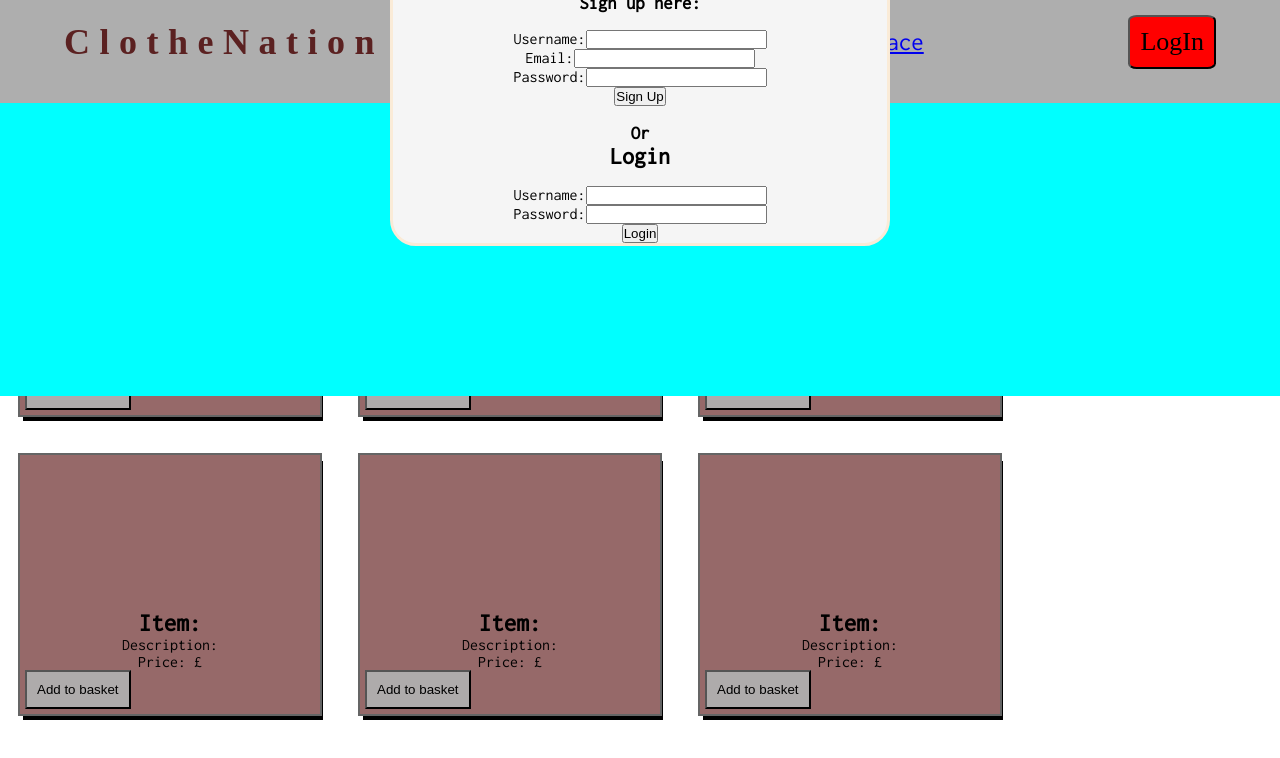
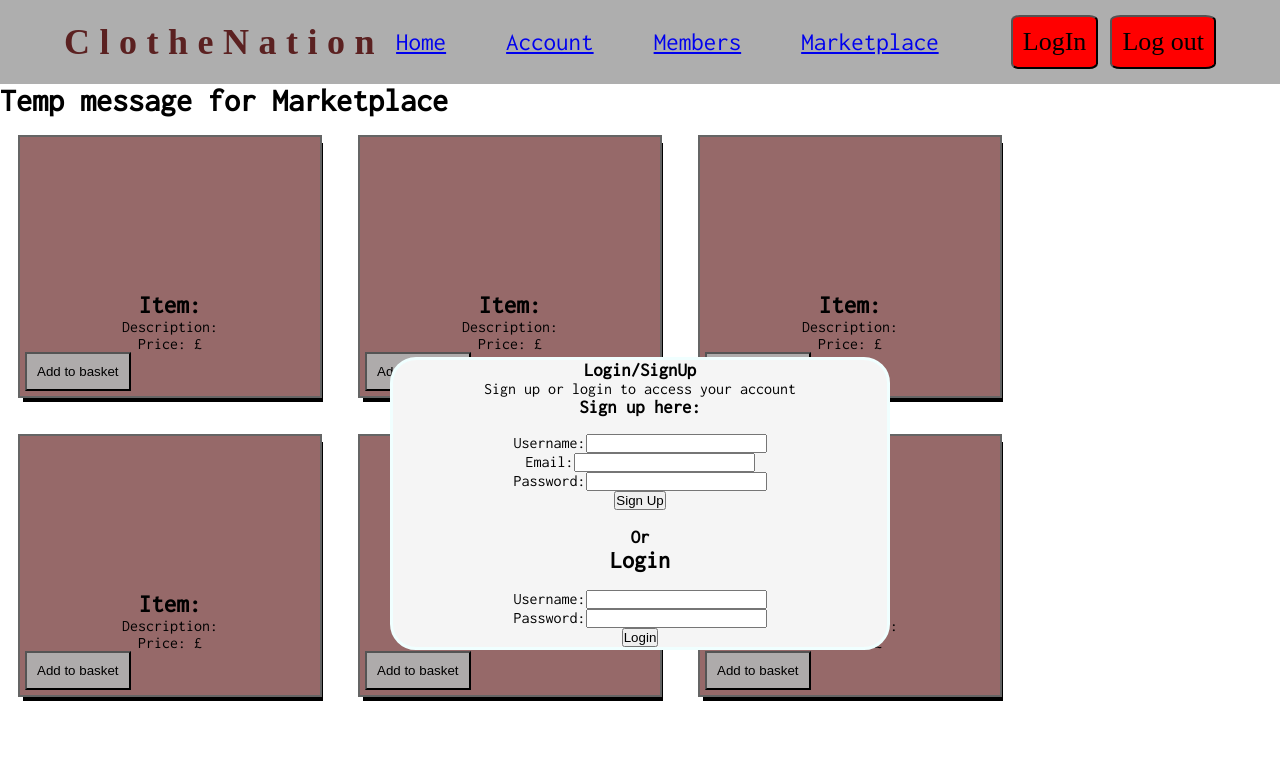
Before and after one commit to Vynnukh/ClotheNation-Final-Project, a React (Create React App) app: page /Marketplace in a window 1280 px wide. Both pictures are taken after a click on the link "LogIn". Shown: the top 758 px of the page. Built offline with nearby package versions, Linux system fonts and the light colour scheme; a web font is replaced by a local one.

Commit message:
Members Page

```diff
--- a/src/App.css
+++ b/src/App.css
@@ -14,13 +14,13 @@
   padding: 0rem;
 }
 
-.login {
+.modal {
   position: fixed;
   left: 0;
   top: 10;
   right: 0;
-  bottom: 10;
-  background-color: aqua;
+  bottom: 0;
+  background-color: rgb (220, 219, 226, 0.8);
   display: flex;
   align-items: center;
   justify-content: center;
@@ -29,17 +29,17 @@
   pointer-events: none;
 }
 
-.login.show {
+.modal.show {
   opacity: 1;
   pointer-events: visible;
 }
 
-.login-content {
+.modal-content {
   width: 500px;
   height: fit-content;
   border-radius: 26px;
   background: whitesmoke;
-  border: 3px solid antiquewhite;
+  border: 3px solid azure;
   transform: translateY(-150px)
 }
 
--- a/src/App.js
+++ b/src/App.js
@@ -4,6 +4,8 @@ import Home from "./components/Home.js"
 import Account from "./components/Account.js"
 import Marketplace from "./components/Marketplace.js"
 import LoginSignUpModal from "./components/Modals/LoginSignUpModal.js"
+import Members from "./components/Members.js"
+import LogoutModal from "./components/Modals/LogoutModal.js";
 import { useState } from 'react';
 import { Header1 } from './styles/Header.style'
 import './App.css';
@@ -13,10 +15,10 @@ import { H1 } from './styles/Text.style';
 
 
 
-function App(props) {
+function App() {
 
   const [show, setShow] = useState(false)
-  // const [login, setLogin] = useState([])
+  const [showLogout, setShowLogout] = useState(false)
   const [loggedIn, setLoggedIn] = useState(false)
 
 
@@ -45,20 +47,24 @@ const GlobalStyle = createGlobalStyle`
           <Navlinks>
             <Li1><Link to="/">Home</Link></Li1>
             <Li1><Link to="/Account">Account</Link></Li1>
+            <Li1><Link to="/Members">Members</Link></Li1>
             <Li1><Link to="/Marketplace">Marketplace</Link></Li1>
           </Navlinks>
-          <a href="#" id='open-button' onClick={() => setShow(true)}><Button>LogIn</Button></a>
+          <a href="#" onClick={() => setShow(true)}><Button>LogIn</Button></a>
+
+          <a href="#" onClick={() => setShowLogout(true)}><Button>Log out</Button></a>
+
         </Header1>
-        <div>
-          <button id='open-button' onClick={() => setShow(true)}>Login/SignUp</button>
-        </div>
+
+        <LogoutModal title = "Logout" onClose = {() => setShowLogout(false)} showLogout = {showLogout} loggedIn = {loggedIn} setLoggedIn = {setLoggedIn}/>
 
         <LoginSignUpModal title = "Login/SignUp" onClose = {() => setShow(false)} show = {show} loggedIn = {loggedIn} setLoggedIn = {setLoggedIn}/>
       </nav>
       <Routes>
         <Route path='/' element = {<Home loggedIn = {loggedIn} setLoggedIn = {setLoggedIn}/>}></Route>
-        <Route path='/Account' element = {<Account/>}></Route>
-        <Route path='/Marketplace' element = {<Marketplace/>}></Route>
+        <Route path='/Account' element = {<Account loggedIn = {loggedIn} setLoggedIn = {setLoggedIn}/>}></Route>
+        <Route path="/Members" element = {<Members loggedIn = {loggedIn} setLoggedIn = {setLoggedIn}/>}></Route>
+        <Route path='/Marketplace' element = {<Marketplace loggedIn = {loggedIn} setLoggedIn = {setLoggedIn}/>}></Route>
       </Routes>
       </BrowserRouter>
 
--- a/src/components/CRUDoperations/Logout.js
+++ b/src/components/CRUDoperations/Logout.js
@@ -6,7 +6,6 @@ const Logout = () => {
     <div>
         <h1>Temp message for Logout Page</h1>
         <p>You have successfully logged out of your account.</p>
-        <button>Log In</button>
     </div>
     )
 }
--- /dev/null
+++ b/src/components/Members.js
@@ -0,0 +1,13 @@
+
+
+const Members = () => {
+
+
+    return (
+        <div>
+            <h1>Temp Message for memebrs Page</h1>
+        </div>
+    )
+}
+
+export default Members
--- a/src/components/Modals/LoginSignUpModal.js
+++ b/src/components/Modals/LoginSignUpModal.js
@@ -3,10 +3,10 @@ import SignUp from "../CRUDoperations/SignUp.js"
 import {Login} from "../CRUDoperations/Login.js"
 import "../../App.css"
 
-const LoginSignUpModal = (props) => {
+const LoginSignUpModal = (props, setUser, setLoggedIn) => {
 
-    const [user, setUser] = useState()
-    const [loggedIn, setLoggedIn] = useState()
+    // const [user, setUser] = useState()
+    // const [loggedIn, setLoggedIn] = useState()
 
     const escapeKeyClose = (x) => {
         try {
@@ -25,8 +25,8 @@ const LoginSignUpModal = (props) => {
     }, [])
 
     return(
-        <div className={`login ${props.show ? "show" : ""}`} onClick = {props.onClose}>
-            <div className="login-content" onClick={x => x.stopPropagation()}>
+        <div className={`modal ${props.show ? "show" : ""}`}>
+            <div className="modal-content" onClick={x => x.stopPropagation()}>
             {/* Modal Content div (purely css, deals with the size of the modal, as well as various other styling of the modal itself, including the animations for when it pops up - might be able to replace this using styled components going forward?)*/}
             <div>
                 {/* Modal header, controls more styling elements of the modal - also could be able to replace using styled components? */}
--- /dev/null
+++ b/src/components/Modals/LogoutModal.js
@@ -0,0 +1,46 @@
+import { useEffect } from "react"
+import Logout from "../CRUDoperations/Logout.js"
+import "../../App.css"
+
+const LogoutModal = (props, setUser, setLoggedIn) => {
+
+    const escapeKeyClose = (k) => {
+        try {
+            if ((k.charCode || k.keyCode) === 27) {
+                props.onClose()
+            }
+        } catch (error) {
+            console.log(error)
+        }
+    }
+
+    useEffect(() => {
+        document.body.addEventListener("keydown", escapeKeyClose)
+        return function cleanup() {
+            document.body.removeEventListener("keydown", escapeKeyClose)
+        }
+    }, [])
+
+    return (
+        <div className={`modal ${props.show ? "show" : ""}`} onClick={props.onClose}>
+            <div className="modal-content" onClick={k => k.stopPropagation()}>
+                <div>
+                    {/* header Class */}
+                    <h3>{props.title}</h3>
+                </div>
+                <div>
+                    {/* Modal-Body Class */}
+                    <div>
+                        <Logout setUser={setUser} setLoggedIn={setLoggedIn} />
+                    </div>
+
+                </div>
+                <div>
+                    {/* Footer Class */}
+                </div>
+            </div>
+        </div>
+    )
+}
+
+export default LogoutModal
```
